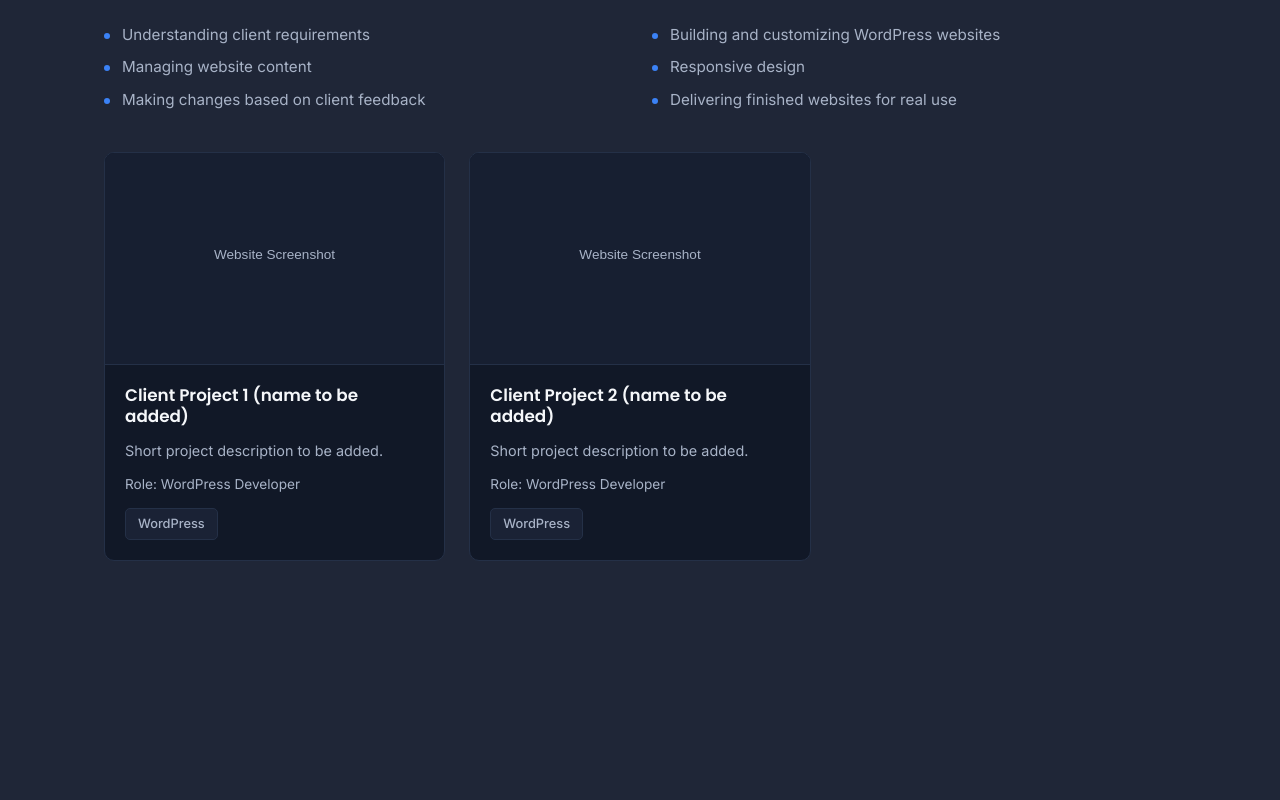
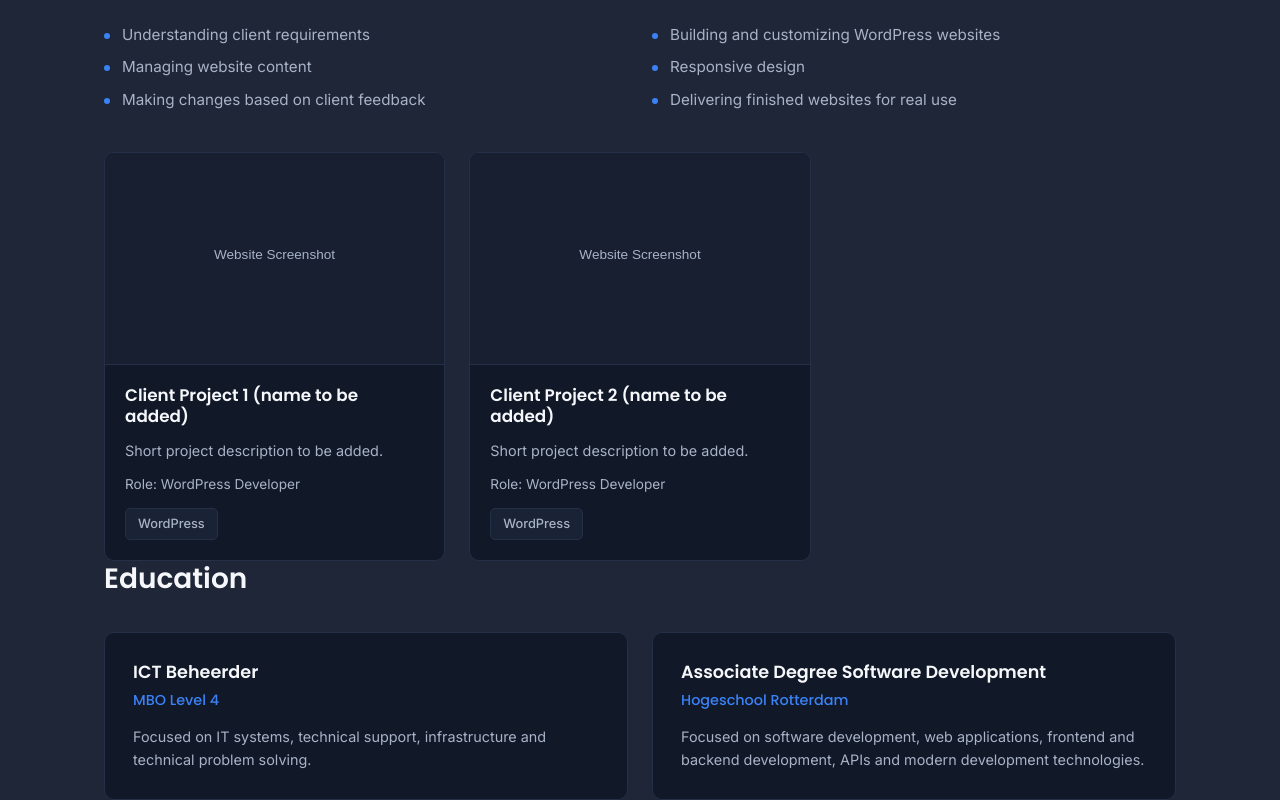
Before and after one commit to hindomarain-debug/Portfolio-Hind-Omarin, a Next.js app: page / in a window 1280 px wide. Shown: the part 2295-3095 px from the top of the page. Before the commit the page ends 2856 px from the top, so only its background shows below. Built offline with nearby package versions, Linux system fonts and the light colour scheme.

Commit message:
feat: add Education section

```diff
--- a/app/globals.css
+++ b/app/globals.css
@@ -481,3 +481,38 @@ ul {
     grid-template-columns: 1fr;
   }
 }
+/* Education */
+
+.education-grid {
+  display: grid;
+  grid-template-columns: repeat(2, 1fr);
+  gap: 24px;
+}
+
+.education-card {
+  padding: 28px;
+}
+
+.education-card-title {
+  font-size: 1.1rem;
+  margin-bottom: 6px;
+}
+
+.education-card-school {
+  color: var(--blue);
+  font-family: var(--font-heading);
+  font-weight: 500;
+  font-size: 0.9rem;
+  margin-bottom: 12px;
+}
+
+.education-card-description {
+  color: var(--text-secondary);
+  font-size: 0.9rem;
+}
+
+@media (max-width: 700px) {
+  .education-grid {
+    grid-template-columns: 1fr;
+  }
+}
--- a/app/page.tsx
+++ b/app/page.tsx
@@ -4,6 +4,7 @@ import About from "@/components/About";
 import ProjectsSection from "@/components/ProjectsSection";
 import Skills from "@/components/Skills";
 import Experience from "@/components/Experience";
+import Education from "@/components/Education";
 
 export default function Home() {
   return (
@@ -15,6 +16,7 @@ export default function Home() {
         <ProjectsSection />
         <Skills />
         <Experience />
+        <Education />
       </main>
     </>
   );
--- /dev/null
+++ b/components/Education.tsx
@@ -0,0 +1,33 @@
+const educationItems = [
+  {
+    title: "ICT Beheerder",
+    school: "MBO Level 4",
+    description:
+      "Focused on IT systems, technical support, infrastructure and technical problem solving.",
+  },
+  {
+    title: "Associate Degree Software Development",
+    school: "Hogeschool Rotterdam",
+    description:
+      "Focused on software development, web applications, frontend and backend development, APIs and modern development technologies.",
+  },
+];
+
+export default function Education() {
+  return (
+    <section id="education">
+      <div className="container">
+        <h2 className="section-heading">Education</h2>
+        <div className="education-grid">
+          {educationItems.map((item) => (
+            <div key={item.title} className="card education-card">
+              <h3 className="education-card-title">{item.title}</h3>
+              <p className="education-card-school">{item.school}</p>
+              <p className="education-card-description">{item.description}</p>
+            </div>
+          ))}
+        </div>
+      </div>
+    </section>
+  );
+}
```
